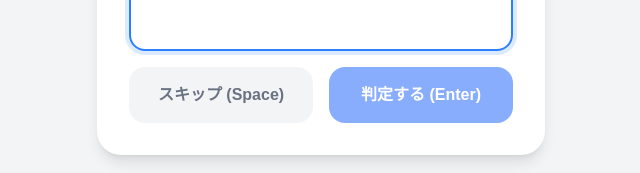
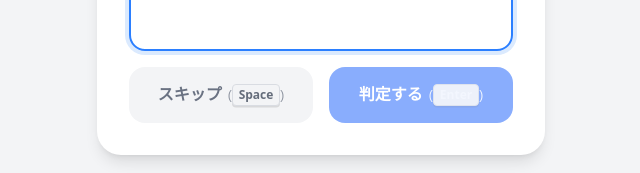
Before and after one commit to nullhodo/phonetic-code-trainer, a React (Vite) app: page / in a window 1280 px wide. Shown: the part 345-518 px from the top of the page, without its empty margins (319-959 px from the left). Built offline with nearby package versions, Linux system fonts and the light colour scheme; a web font is replaced by a local one.

Commit message:
style(ui): 共通キーキャップコンポーネント(Kbd)の作成およびUI適用

```diff
--- /dev/null
+++ b/src/components/Kbd.tsx
@@ -0,0 +1,16 @@
+import type React from "react";
+
+type KbdProps = {
+    children: React.ReactNode;
+    className?: string;
+};
+
+export const Kbd: React.FC<KbdProps> = ({ children, className = "" }) => {
+    return (
+        <kbd
+            className={`inline-flex items-center justify-center min-w-[1.4em] px-1.5 py-0.5 text-xs font-sans font-semibold text-gray-700 bg-gray-100 border border-gray-300 rounded shadow-[0_1.5px_0_0_rgba(0,0,0,0.15)] select-none ${className}`}
+        >
+            {children}
+        </kbd>
+    );
+};
--- a/src/components/PracticeView.tsx
+++ b/src/components/PracticeView.tsx
@@ -11,6 +11,8 @@ import {
 import type { FeedbackType, PracticeResult, QuizStep } from "../types";
 import { normalizeString } from "../utils/levenshtein";
 import { calculatePracticeResults } from "../utils/practiceCalculator";
+
+import { Kbd } from "./Kbd";
 
 export const PracticeView: React.FC = () => {
     const updateStatsAndWeights = useSetAtom(updateMultipleStatsAndWeightsAtom);
@@ -166,17 +168,27 @@ export const PracticeView: React.FC = () => {
                         <button
                             type="button"
                             onClick={handlePracticeSkip}
-                            className="flex-1 py-4 text-gray-500 bg-gray-100 rounded-2xl font-bold hover:bg-gray-200 transition-colors"
+                            className="flex-1 py-4 text-gray-500 bg-gray-100 rounded-2xl font-bold hover:bg-gray-200 transition-colors flex items-center justify-center gap-1.5"
                         >
-                            スキップ (Esc)
+                            <span>スキップ</span>
+                            <span className="text-xs font-normal opacity-75">
+                                (<Kbd>Esc</Kbd>)
+                            </span>
                         </button>
                         <button
                             type="button"
                             onClick={handlePracticeSubmit}
                             disabled={!practiceInputValue.trim()}
-                            className="flex-1 py-4 text-white bg-blue-600 rounded-2xl font-bold hover:bg-blue-700 disabled:opacity-50 disabled:cursor-not-allowed transition-colors"
+                            className="flex-1 py-4 text-white bg-blue-600 rounded-2xl font-bold hover:bg-blue-700 disabled:opacity-50 disabled:cursor-not-allowed transition-colors flex items-center justify-center gap-1.5"
                         >
-                            判定する (Enter)
+                            <span>判定する</span>
+                            <span className="text-xs font-normal opacity-90">
+                                (
+                                <Kbd className="bg-blue-700 text-white border-blue-500 shadow-[0_1.5px_0_0_rgba(0,0,0,0.3)]">
+                                    Enter
+                                </Kbd>
+                                )
+                            </span>
                         </button>
                     </div>
                 </div>
@@ -294,8 +306,11 @@ export const PracticeView: React.FC = () => {
                             <span>次の問題へ</span>
                             <ArrowRight className="w-5 h-5 ml-2" />
                         </div>
-                        <span className="text-xs font-normal opacity-70">
-                            キー: Enter
+                        <span className="text-xs font-normal opacity-70 flex items-center gap-1">
+                            キー:{" "}
+                            <Kbd className="bg-gray-700 text-gray-200 border-gray-600 shadow-[0_1.5px_0_0_rgba(0,0,0,0.4)]">
+                                Enter
+                            </Kbd>
                         </span>
                     </button>
                 </div>
--- a/src/components/QuizView.tsx
+++ b/src/components/QuizView.tsx
@@ -11,6 +11,8 @@ import {
 } from "../store/atoms";
 import type { FeedbackType, QuizStep } from "../types";
 import { levenshteinDistance, normalizeString } from "../utils/levenshtein";
+
+import { Kbd } from "./Kbd";
 
 export const QuizView: React.FC = () => {
     const [weights] = useAtom(weightsAtom);
@@ -190,17 +192,27 @@ export const QuizView: React.FC = () => {
                         <button
                             type="button"
                             onClick={handleSkip}
-                            className="flex-1 py-4 text-gray-500 bg-gray-100 rounded-2xl font-bold hover:bg-gray-200 transition-colors"
+                            className="flex-1 py-4 text-gray-500 bg-gray-100 rounded-2xl font-bold hover:bg-gray-200 transition-colors flex items-center justify-center gap-1.5"
                         >
-                            スキップ (Space)
+                            <span>スキップ</span>
+                            <span className="text-xs font-normal opacity-75">
+                                (<Kbd>Space</Kbd>)
+                            </span>
                         </button>
                         <button
                             type="button"
                             onClick={handleAnswerSubmit}
                             disabled={!inputValue.trim()}
-                            className="flex-1 py-4 text-white bg-blue-600 rounded-2xl font-bold hover:bg-blue-700 disabled:opacity-50 disabled:cursor-not-allowed transition-colors"
+                            className="flex-1 py-4 text-white bg-blue-600 rounded-2xl font-bold hover:bg-blue-700 disabled:opacity-50 disabled:cursor-not-allowed transition-colors flex items-center justify-center gap-1.5"
                         >
-                            判定する (Enter)
+                            <span>判定する</span>
+                            <span className="text-xs font-normal opacity-90">
+                                (
+                                <Kbd className="bg-blue-700 text-white border-blue-500 shadow-[0_1.5px_0_0_rgba(0,0,0,0.3)]">
+                                    Enter
+                                </Kbd>
+                                )
+                            </span>
                         </button>
                     </div>
                 </div>
@@ -271,8 +283,8 @@ export const QuizView: React.FC = () => {
                                     <span className="font-bold mb-1">
                                         わかっていた
                                     </span>
-                                    <span className="text-xs font-normal opacity-70">
-                                        キー: O / Y
+                                    <span className="text-xs font-normal opacity-80 flex items-center gap-1">
+                                        キー: <Kbd>O</Kbd> / <Kbd>Y</Kbd>
                                     </span>
                                 </button>
                                 <button
@@ -284,8 +296,8 @@ export const QuizView: React.FC = () => {
                                     <span className="font-bold mb-1">
                                         わからなかった
                                     </span>
-                                    <span className="text-xs font-normal opacity-70">
-                                        キー: X / N
+                                    <span className="text-xs font-normal opacity-80 flex items-center gap-1">
+                                        キー: <Kbd>X</Kbd> / <Kbd>N</Kbd>
                                     </span>
                                 </button>
                             </div>
@@ -300,8 +312,11 @@ export const QuizView: React.FC = () => {
                                 <span>次の問題へ</span>
                                 <ArrowRight className="w-5 h-5 ml-2" />
                             </div>
-                            <span className="text-xs font-normal opacity-70">
-                                キー: Enter
+                            <span className="text-xs font-normal opacity-70 flex items-center gap-1">
+                                キー:{" "}
+                                <Kbd className="bg-gray-700 text-gray-200 border-gray-600 shadow-[0_1.5px_0_0_rgba(0,0,0,0.4)]">
+                                    Enter
+                                </Kbd>
                             </span>
                         </button>
                     )}
```
